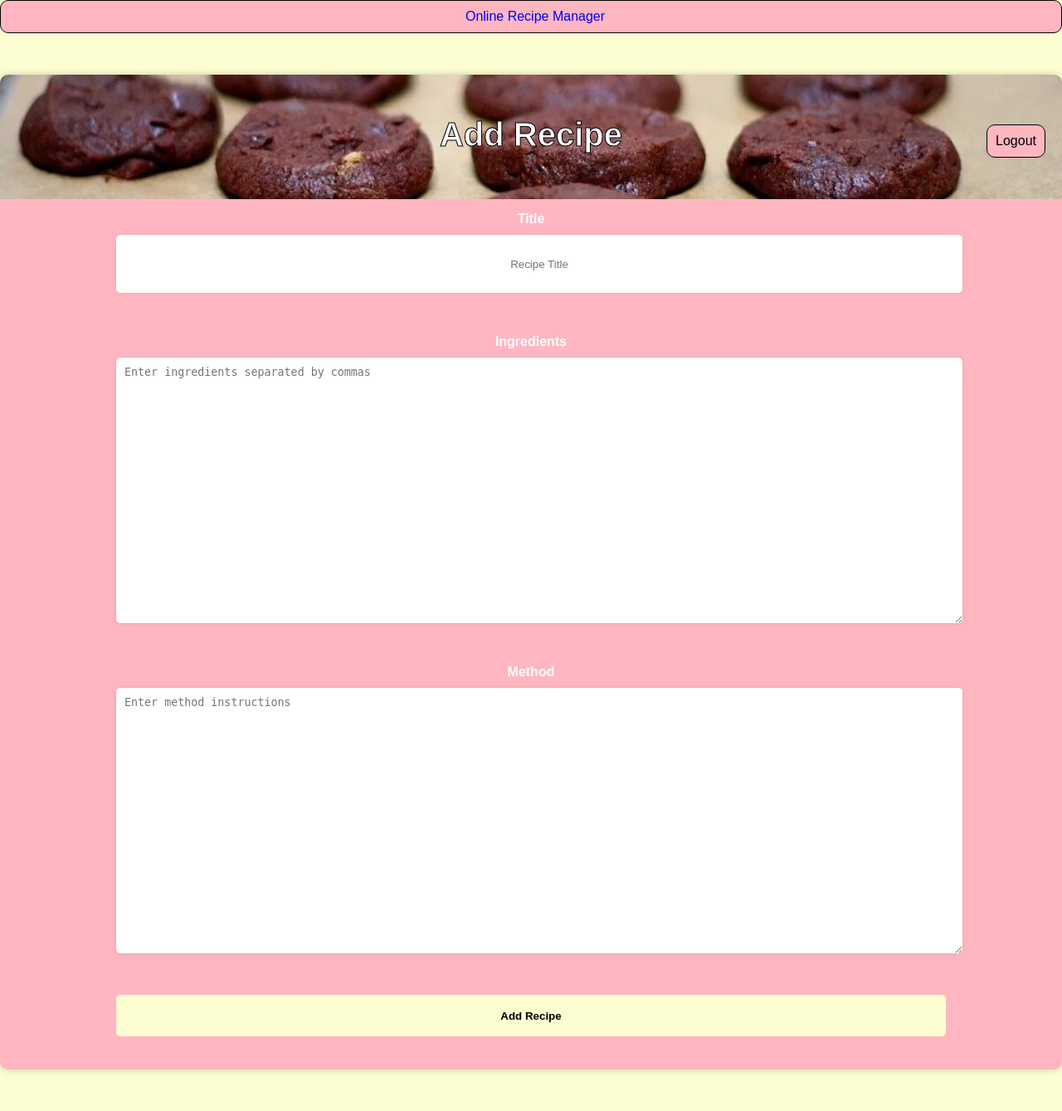
After one commit to GYamaguchiC/online_recipe_manager, a Flask app: template templates/add_recipe.html in a window 1280 px wide. The commit adds this page. Shown: the whole page at 83% size. Run offline with Flask 3, Linux system fonts and the light colour scheme; the template is opened without the code that fills it: values that come from a table or form of the project are taken from there, others are empty.

Commit message:
Implementation of add recipe

```diff
--- a/app.py
+++ b/app.py
@@ -1,8 +1,9 @@
+from datetime import datetime
 from flask import Flask, render_template, url_for, redirect
 from flask_sqlalchemy import SQLAlchemy
 from flask_login import UserMixin, login_user, LoginManager, login_required, logout_user, current_user
 from flask_wtf import FlaskForm
-from wtforms import StringField, PasswordField, SubmitField
+from wtforms import StringField, PasswordField, SubmitField, TextAreaField
 from wtforms.validators import InputRequired, Length, ValidationError
 from flask_bcrypt import Bcrypt
 import os
@@ -30,6 +31,15 @@
     password = db.Column(db.String(80), nullable = False)
 
 
+class Recipe(db.Model):
+    id = db.Column(db.Integer, primary_key = True)
+    title = db.Column(db.String(255), nullable = False)
+    ingredients = db.Column(db.String(1000), nullable = False)
+    method = db.Column(db.String(5000), nullable = False)
+    date_created = db.Column(db.DateTime, default = datetime.utcnow)
+    user_id = db.Column(db.Integer, db.ForeignKey('user.id'))
+    author = db.relationship('User', backref='recipes')
+
 class RegisterForm(FlaskForm):
     username = StringField(validators = [InputRequired(), Length(min = 4, max= 20)], render_kw={"placeholder": "Username"})
     password = PasswordField(validators=[InputRequired(), Length(min=4, max=20)], render_kw={"placeholder": "Password"})
@@ -39,6 +49,13 @@
         existing_user_username = User.query.filter_by(username = username.data).first()
         if existing_user_username:
             raise ValidationError("That username already exists. Please choose a different one.")
+
+
+class RecipeForm(FlaskForm):
+    title = StringField('Title', validators=[InputRequired()])
+    ingredients = TextAreaField('Ingredients', validators=[InputRequired()])
+    method = TextAreaField('Method', validators=[InputRequired()])
+    submit = SubmitField('Add Recipe')
 
 class LoginForm(FlaskForm):
     username = StringField(validators = [InputRequired(), Length(min = 4, max= 20)], render_kw={"placeholder": "Username"})
@@ -88,8 +105,20 @@
 
     return render_template('register.html', form=form)
 
-@app.route('/recipe')
-def recipe_register():
+@app.route('/add_recipe', methods=['GET', 'POST'])
+@login_required
+def add_recipe():
+    form = RecipeForm()
+    if form.validate_on_submit():
+        recipe = Recipe(title=form.title.data,
+                        ingredients=form.ingredients.data,
+                        method=form.method.data,
+                        author=current_user)
+        db.session.add(recipe)
+        db.session.commit()
+        return redirect(url_for('home'))
+
+    return render_template('add_recipe.html', form=form)
 
 
 if __name__ == "__main__":
--- a/static/css/main.css
+++ b/static/css/main.css
@@ -23,7 +23,7 @@
     flex-direction: column;
     align-items: center;
   }
-form {
+.authentication_form {
     height: 500px;
     width: 300px;
     padding: 20px;
@@ -97,9 +97,10 @@
     background-color: black;
     color: white;
   }
-  .home-button{
+  .home-button {
     display: flex;
-    justify-content: center;
+    justify-content: space-between;
+    align-items: center;
     margin: 0;
     padding: 10px;
     border: 1px solid black;
@@ -108,4 +109,53 @@
     background-color: #ffb6c1;
     border-radius: 10px;
     text-align: center;
+    text-decoration: none;
   }
+  .home-button a:first-child {
+    text-align: center;
+    flex-grow: 1;
+    text-decoration: none;
+  }
+  .home-button a:last-child {
+    margin-left: 10px;
+  }
+  .form-group{
+    height: auto;
+    width: 1000px;
+    padding: 20px;
+    border-radius: 5px;
+    display: flex;
+    flex-direction: column;
+    justify-content: center;
+    margin-top: 10px;
+  }
+  .form-group input[type="text"],
+.form-group textarea {
+  height: 300px;
+  width: 1000px;
+  padding: 10px;
+  border-radius: 5px;
+  border: none;
+  box-shadow: 0 0 5px rgba(0, 0, 0, 0.1);
+}
+.form-group input[type="submit"] {
+  height: 50px;
+  width: 100%;
+  padding: 10px;
+  border-radius: 5px;
+  border: none;
+  background-color: #FDFDD2;
+  color: #000000;
+  font-weight: bold;
+  cursor: pointer;
+  transition: background-color 0.2s ease-in-out;
+}
+.form-group input[type="submit"]:hover {
+  background-color: #F7DC6F;
+}
+.form-control-label{
+  font-weight: bold;
+}
+.form-control{
+  margin-top: 10px;
+}
--- /dev/null
+++ b/templates/add_recipe.html
@@ -0,0 +1,31 @@
+{% extends 'base.html' %}
+
+{% block head%}
+
+{% endblock %}
+
+{% block body%}
+<div style="text-align: center;">
+    <h1>Add Recipe</h1>
+    <a href="{{url_for('logout')}}", class="redirect-button">Logout</a>
+
+    <form method="POST" action="{{url_for('add_recipe')}}">
+        {{ form.hidden_tag() }}
+        <div class="form-group">
+            {{ form.title.label(class='form-control-label') }}
+            {{ form.title(class='form-control form-control-lg', placeholder='Recipe Title', style='height: 50px; text-align: center') }}
+        </div>
+        <div class="form-group">
+            {{ form.ingredients.label(class='form-control-label') }}
+            {{ form.ingredients(class='form-control form-control-lg', placeholder='Enter ingredients separated by commas') }}
+        </div>
+        <div class="form-group">
+            {{ form.method.label(class='form-control-label') }}
+            {{ form.method(class='form-control form-control-lg', placeholder='Enter method instructions') }}
+        </div>
+        <div class="form-group">
+            {{ form.submit(class='btn btn-lg btn-primary') }}
+        </div>
+    </form>
+</div>
+{% endblock %}
--- a/templates/base.html
+++ b/templates/base.html
@@ -9,7 +9,12 @@
     {% block head%}{% endblock %}
 </head>
 <body>
-    <a href="{{url_for('home')}}", class="home-button">Online Recipe Manager</a>
+    <div class="home-button">
+        <a href="{{url_for('home')}}">Online Recipe Manager</a>
+        {% if current_user.is_authenticated %}
+        <a href="{{url_for('add_recipe')}}">Add Recipe</a>
+        {% endif %}
+    </div>
     <div class="container">
         {% block body%}{% endblock %}
     </div>
--- a/templates/login.html
+++ b/templates/login.html
@@ -10,7 +10,7 @@
 
     <a href="{{url_for('register')}}" class = "redirect-button">Don't have an account? Sign Up</a>
 
-    <form method="POST" action="">
+    <form method="POST" action="" class="authentication_form">
         {{ form.hidden_tag() }}
         {{ form.username }}
         {{ form.password }}
--- a/templates/register.html
+++ b/templates/register.html
@@ -10,7 +10,7 @@
 
     <a href="{{url_for('login')}}" class = "redirect-button">Already have an account? Log In</a>
 
-    <form method="POST" action="">
+    <form method="POST" action="" class="authentication_form">
         {{ form.hidden_tag() }}
         {{ form.username }}
         {{ form.password }}
```
Also changed, not shown: instance/database.db, templates/recipe.html (deleted).
